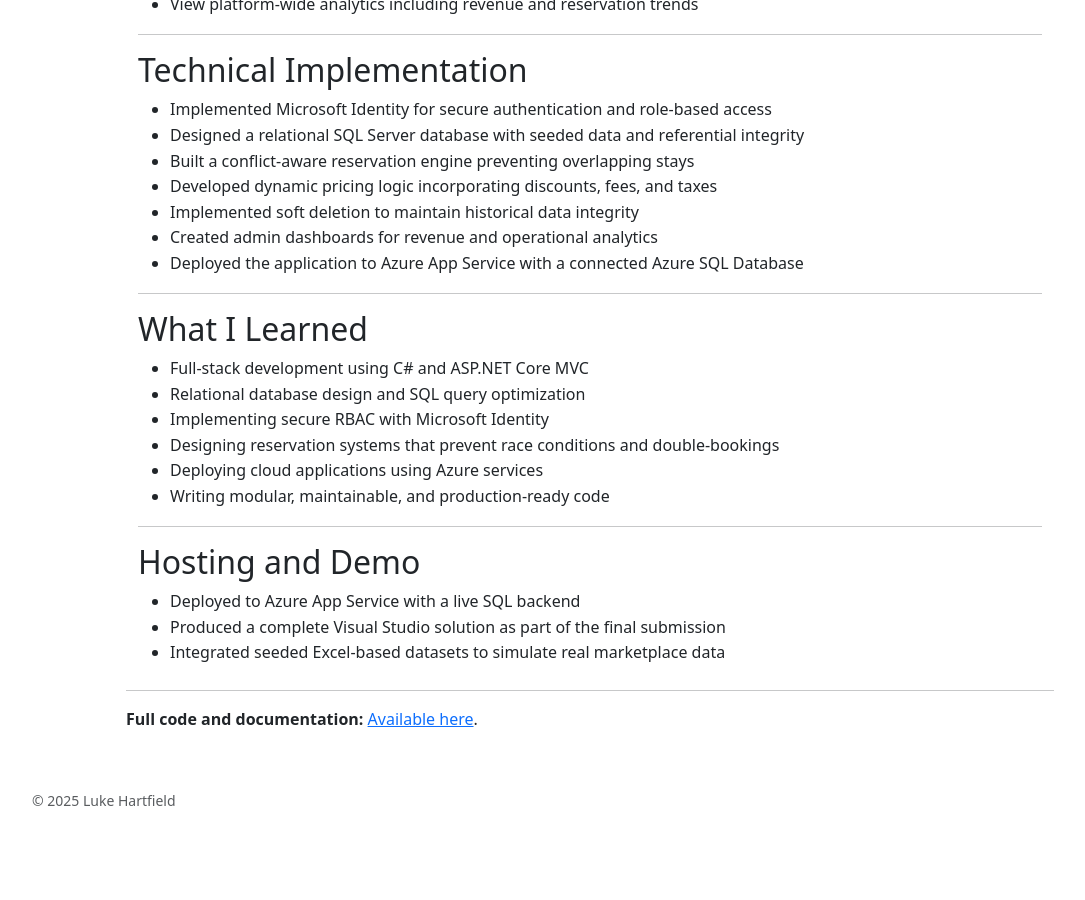
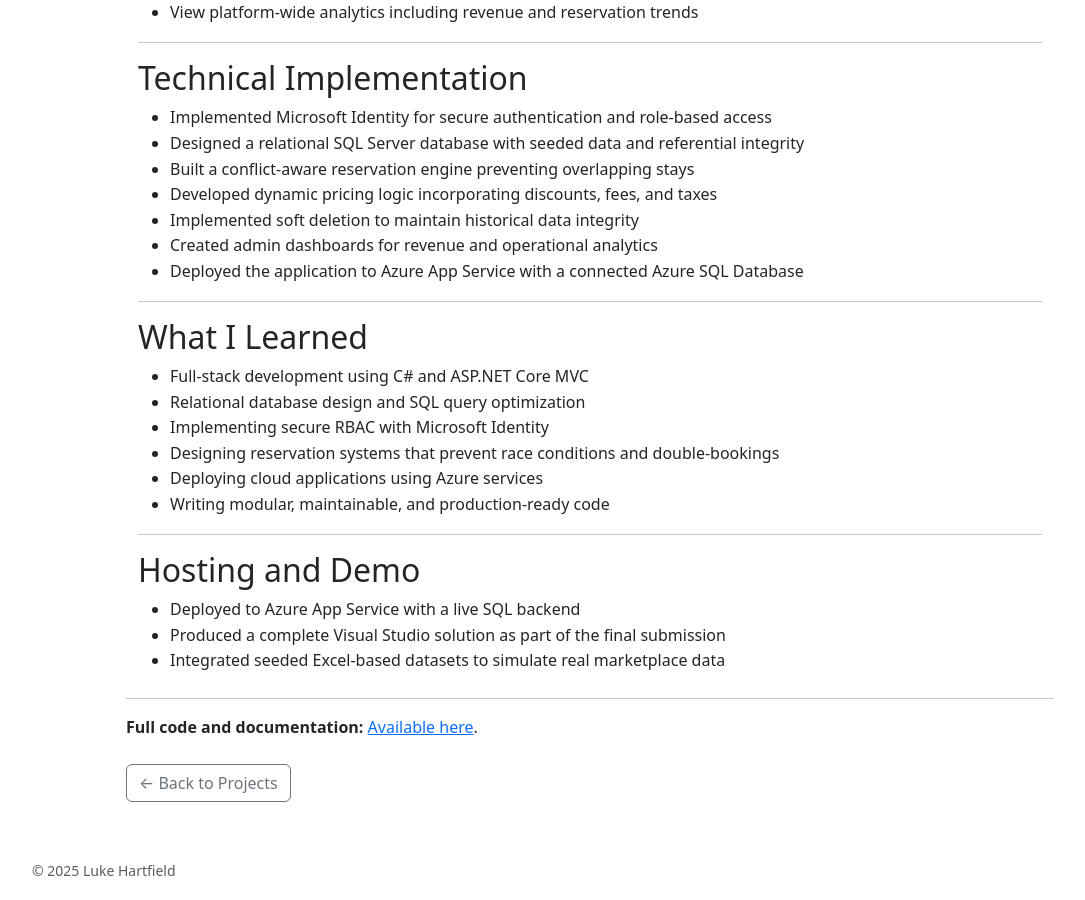
Before and after one commit to lukehartfield/lukehartfield.github.io, a Jekyll site: the page built from projects/bevobnb.md, in a window 1280 px wide and 900 px high, scrolled down 1005 px. Shown: the whole window, without its empty margins (50-1135 px from the left). Built offline with Jekyll 4.4.1, drawn with Linux system fonts in a browser that asks for light colours; our own code applies the rules of GitHub Pages for plain Markdown files; before the commit the page ends 1835 px from its top, so only the background shows below that.

Commit message:
Update bevobnb.md

```diff
--- a/projects/bevobnb.md
+++ b/projects/bevobnb.md
@@ -23,7 +23,7 @@
   <hr/>
 
   <h2>System Overview</h2>
-
+<ul></ul>
   <h3>Customer Capabilities</h3>
   <ul>
     <li>Search properties by availability, location, price, rating, and amenities</li>
@@ -87,3 +87,8 @@
   <strong>Full code and documentation:</strong>
   <a href="https://github.com/lukehartfield/BevoBnb" target="_blank">Available here</a>.
 </p>
+<p class="mt-4">
+  <a class="btn btn-outline-secondary" href="{{ '/projects/' | relative_url }}">
+    ← Back to Projects
+  </a>
+</p>
```
